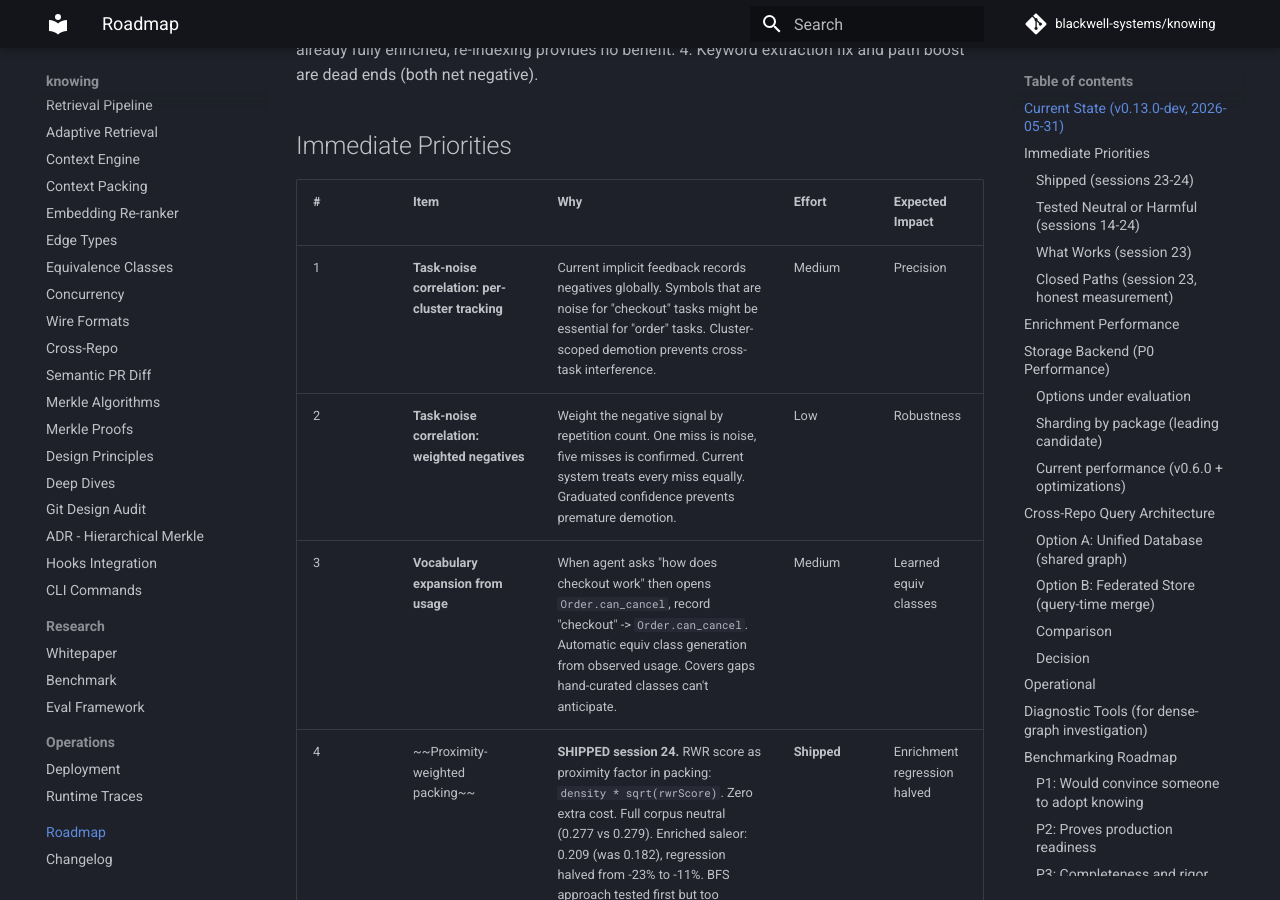
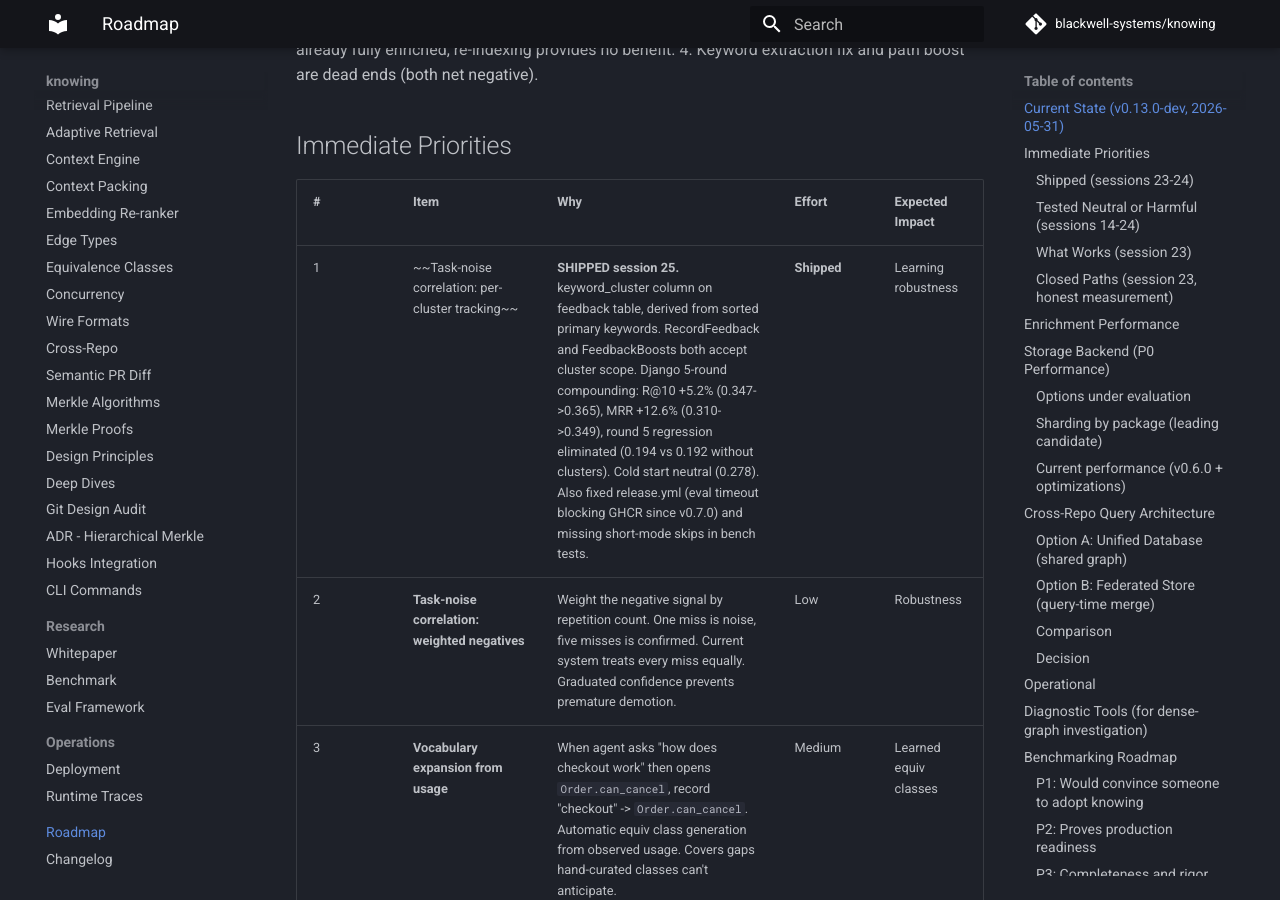
Before and after one commit to blackwell-systems/knowing, an MkDocs documentation site: the page built from docs/roadmap.md, in a window 1280 px wide and 900 px high, scrolled down 845 px. Built offline with MkDocs 1.6.1 and Material for MkDocs 9.7.7, drawn with Linux system fonts in a browser that asks for light colours; comment, search, counter and statistics services are not loaded.

Commit message:
docs: record per-cluster feedback as shipped, compounding results
Session 25: per-cluster feedback R@10 +5.2%, MRR +12.6% over 5 rounds.
Round 5 regression eliminated vs session 24 (global feedback).

```diff
--- a/docs/roadmap.md
+++ b/docs/roadmap.md
@@ -40,7 +40,7 @@ What's shipped is in the [changelog](CHANGELOG.md). This document covers what's
 
 | # | Item | Why | Effort | Expected Impact |
 |---|------|-----|--------|-----------------|
-| 1 | **Task-noise correlation: per-cluster tracking** | Current implicit feedback records negatives globally. Symbols that are noise for "checkout" tasks might be essential for "order" tasks. Cluster-scoped demotion prevents cross-task interference. | Medium | Precision |
+| 1 | ~~Task-noise correlation: per-cluster tracking~~ | **SHIPPED session 25.** keyword_cluster column on feedback table, derived from sorted primary keywords. RecordFeedback and FeedbackBoosts both accept cluster scope. Django 5-round compounding: R@10 +5.2% (0.347->0.365), MRR +12.6% (0.310->0.349), round 5 regression eliminated (0.194 vs 0.192 without clusters). Cold start neutral (0.278). Also fixed release.yml (eval timeout blocking GHCR since v0.7.0) and missing short-mode skips in bench tests. | **Shipped** | Learning robustness |
 | 2 | **Task-noise correlation: weighted negatives** | Weight the negative signal by repetition count. One miss is noise, five misses is confirmed. Current system treats every miss equally. Graduated confidence prevents premature demotion. | Low | Robustness |
 | 3 | **Vocabulary expansion from usage** | When agent asks "how does checkout work" then opens `Order.can_cancel`, record "checkout" -> `Order.can_cancel`. Automatic equiv class generation from observed usage. Covers gaps hand-curated classes can't anticipate. | Medium | Learned equiv classes |
 | 4 | ~~Proximity-weighted packing~~ | **SHIPPED session 24.** RWR score as proximity factor in packing: `density * sqrt(rwrScore)`. Zero extra cost. Full corpus neutral (0.277 vs 0.279). Enriched saleor: 0.209 (was 0.182), regression halved from -23% to -11%. BFS approach tested first but too expensive (2x latency, 25% memory), reverted. RWR proxy is the winner. | **Shipped** | Enrichment regression halved |
```
